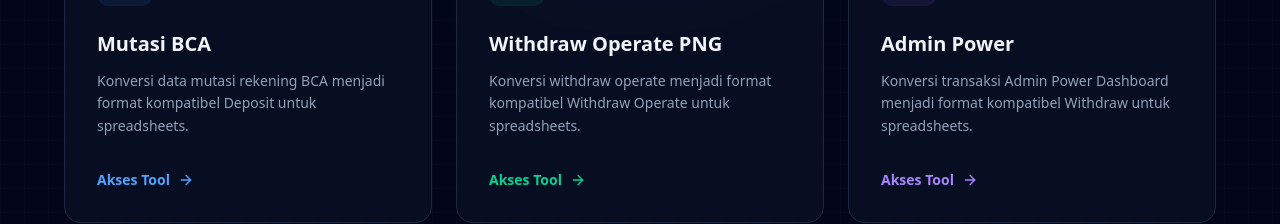
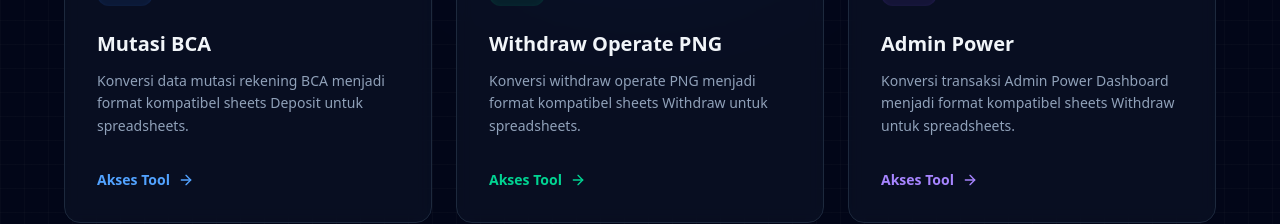
Before and after one commit to sunnyxcan/shortcutx, a Next.js app: page / in a window 1280 px wide. Shown: the part 388-612 px from the top of the page. Built offline with nearby package versions, Linux system fonts and the light colour scheme.

Commit message:
initial commit

```diff
--- a/app/page.tsx
+++ b/app/page.tsx
@@ -4,6 +4,9 @@
 import { CreditCard, Layers, ShieldCheck, ArrowRight, Sparkles } from 'lucide-react';
 
 export default function Home() {
+  const currentYear = new Date().getFullYear();
+  const startYear = 2026;
+
   return (
     <div className="flex min-h-[calc(100vh-80px)] flex-col items-center justify-center p-6 sm:p-12">
       <div className="mb-16 max-w-2xl text-center">
@@ -28,7 +31,7 @@
             </div>
             <h2 className="mb-3 text-xl font-bold text-slate-100">Mutasi BCA</h2>
             <p className="mb-8 flex-grow text-sm leading-relaxed text-slate-400">
-              Konversi data mutasi rekening BCA menjadi format kompatibel Deposit untuk spreadsheets.
+              Konversi data mutasi rekening BCA menjadi format kompatibel sheets Deposit untuk spreadsheets.
             </p>
             <div className="flex w-full items-center text-sm font-semibold text-blue-400 group-hover:text-blue-300">
               <span>Akses Tool</span>
@@ -45,7 +48,7 @@
             </div>
             <h2 className="mb-3 text-xl font-bold text-slate-100">Withdraw Operate PNG</h2>
             <p className="mb-8 flex-grow text-sm leading-relaxed text-slate-400">
-              Konversi withdraw operate menjadi format kompatibel Withdraw Operate untuk spreadsheets.
+              Konversi withdraw operate PNG menjadi format kompatibel sheets Withdraw untuk spreadsheets.
             </p>
             <div className="flex w-full items-center text-sm font-semibold text-emerald-400 group-hover:text-emerald-300">
               <span>Akses Tool</span>
@@ -62,7 +65,7 @@
             </div>
             <h2 className="mb-3 text-xl font-bold text-slate-100">Admin Power</h2>
             <p className="mb-8 flex-grow text-sm leading-relaxed text-slate-400">
-              Konversi transaksi Admin Power Dashboard menjadi format kompatibel Withdraw untuk spreadsheets.
+              Konversi transaksi Admin Power Dashboard menjadi format kompatibel sheets Withdraw untuk spreadsheets.
             </p>
             <div className="flex w-full items-center text-sm font-semibold text-violet-400 group-hover:text-violet-300">
               <span>Akses Tool</span>
@@ -73,7 +76,9 @@
       </div>
 
       <div className="mt-20 flex items-center gap-4 text-sm text-slate-600">
-        <span>&copy; {new Date().getFullYear()} ShortcutX</span>
+        <span>
+          &copy; {currentYear > startYear ? `${startYear} - ${currentYear}` : currentYear} ShortcutX
+        </span>
         <span className="h-1 w-1 rounded-full bg-slate-700"></span>
         <span>Internal Use Only</span>
       </div>
```
Also changed, not shown: app/layout.tsx (+4 -4 lines).
